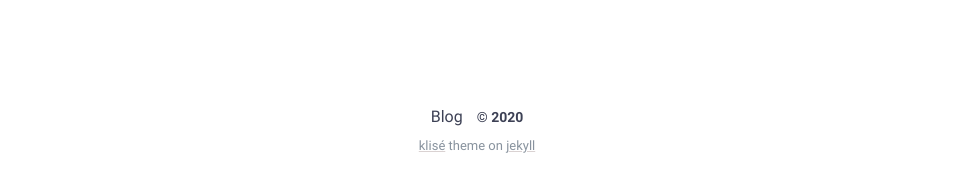
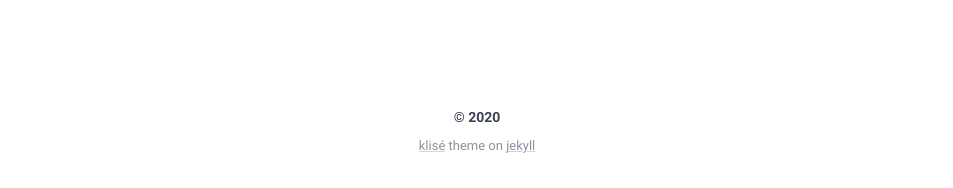
Before and after one commit to MayeZhang/MayeZhang.github.io, a Jekyll site: the page built from index.md, in a window 1280 px wide. Shown: the part 711-899 px from the top of the page, without its empty margins (163-1116 px from the left). Built offline with Jekyll 4.4.1, drawn with Linux system fonts in a browser that asks for light colours.

Commit message:
Update footer.html

```diff
--- a/_includes/footer.html
+++ b/_includes/footer.html
@@ -2,7 +2,7 @@
   <!-- <a class="footer_item" href="/thanks">ack.</a>
   <a class="footer_item" href="javascript::void(0)">resume</a>
   <a class="footer_item" href="/feed.xml">rss</a> -->
-  <a class="footer_item" href="https://www.cnblogs.com/MayeZhang/">Blog</a>
+  <!-- <a class="footer_item" href="https://www.cnblogs.com/MayeZhang/">Blog</a> -->
   <span class="footer_item">&copy; {{ site.time | date: "%Y" }}</span>
   <small class="footer_copyright">
     <!-- Klisé Theme: https://github.com/piharpi/jekyll-klise -->
```
